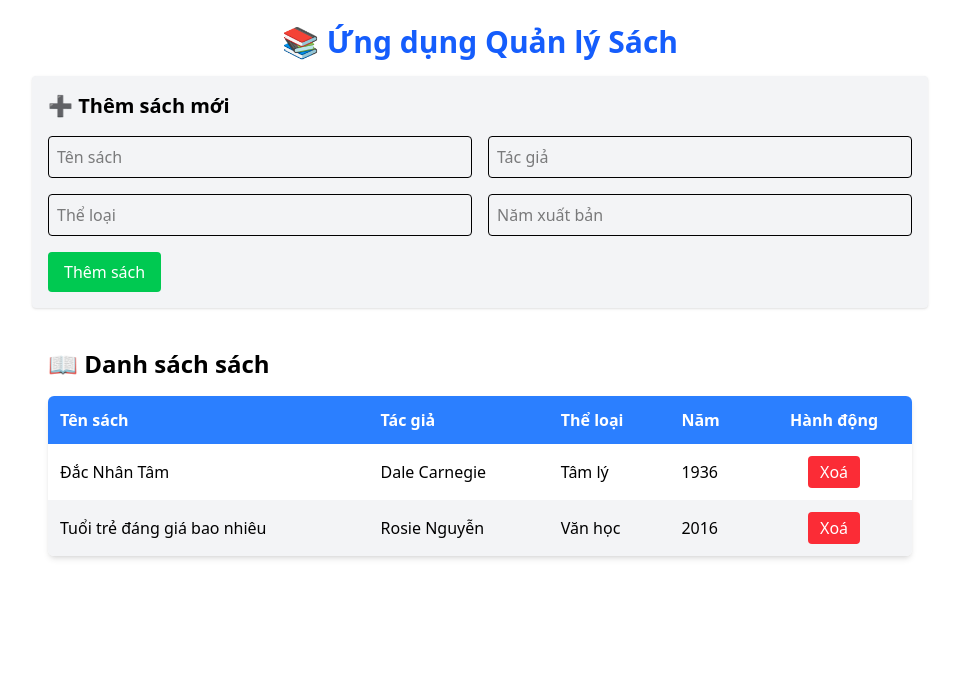
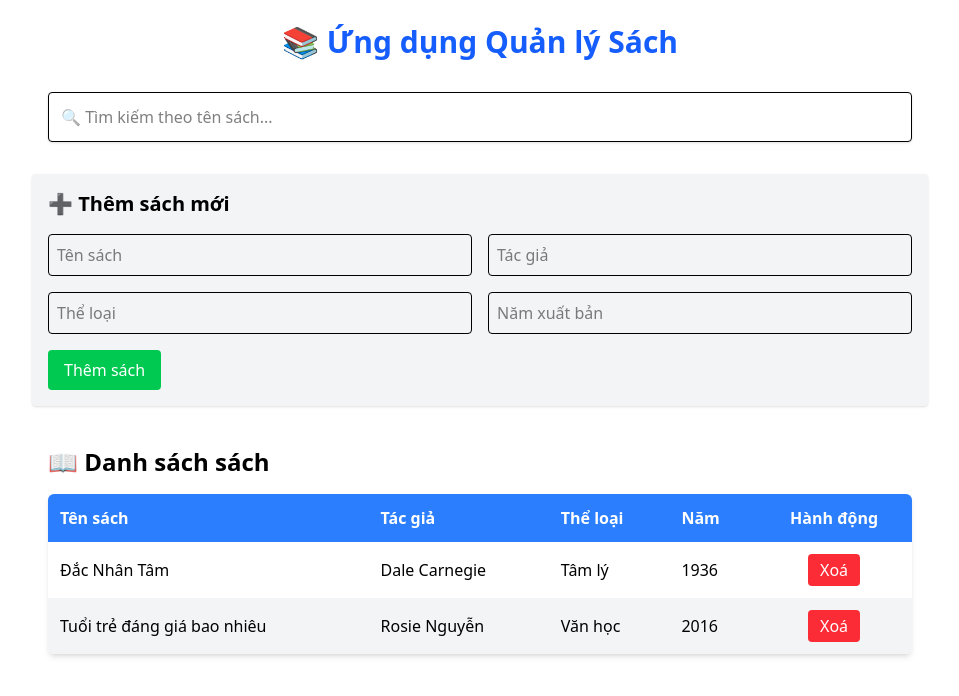
Before and after one commit to duongnhutanh241805/PhatTrienGiaoDienUngDung, a React (Vite) app: page / in a window 1280 px wide. Shown: the top 696 px of the page, without its empty margins (160-1119 px from the left). Built offline with nearby package versions, Linux system fonts and the light colour scheme.

Commit message:
cau 5 tim kiem sach theo ten

```diff
--- a/src/App.jsx
+++ b/src/App.jsx
@@ -20,20 +20,42 @@ function App() {
     },
   ]);
 
+  const [searchTerm, setSearchTerm] = useState("");
+
   const handleAddBook = (newBook) => {
     setBooks([newBook, ...books]);
   };
 
   const handleDeleteBook = (id) => {
-    const updatedBooks = books.filter((book) => book.id !== id);
-    setBooks(updatedBooks);
+    setBooks(books.filter((book) => book.id !== id));
   };
+
+  const handleSearch = (e) => {
+    setSearchTerm(e.target.value);
+  };
+
+  // Lọc theo searchTerm (không phân biệt hoa thường)
+  const filteredBooks = books.filter((book) =>
+    book.title.toLowerCase().includes(searchTerm.toLowerCase())
+  );
 
   return (
     <div>
       <h1 className="text-3xl font-bold text-center mt-6 mb-4 text-blue-600">📚 Ứng dụng Quản lý Sách</h1>
+
+      {/* Ô tìm kiếm */}
+      <div className="max-w-4xl mx-auto p-4">
+        <input
+          type="text"
+          placeholder="🔍 Tìm kiếm theo tên sách..."
+          value={searchTerm}
+          onChange={handleSearch}
+          className="w-full p-3 border rounded mb-4 shadow"
+        />
+      </div>
+
       <AddBook onAdd={handleAddBook} />
-      <BookList books={books} onDelete={handleDeleteBook} />
+      <BookList books={filteredBooks} onDelete={handleDeleteBook} />
     </div>
   );
 }
```
Also changed, not shown: src/minhchung/cau5.png (added).
